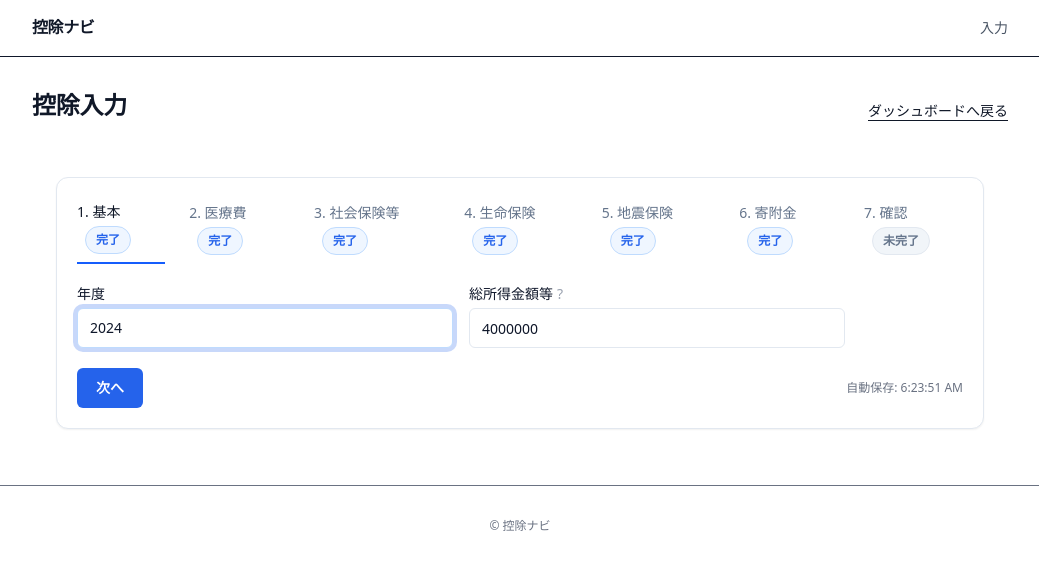
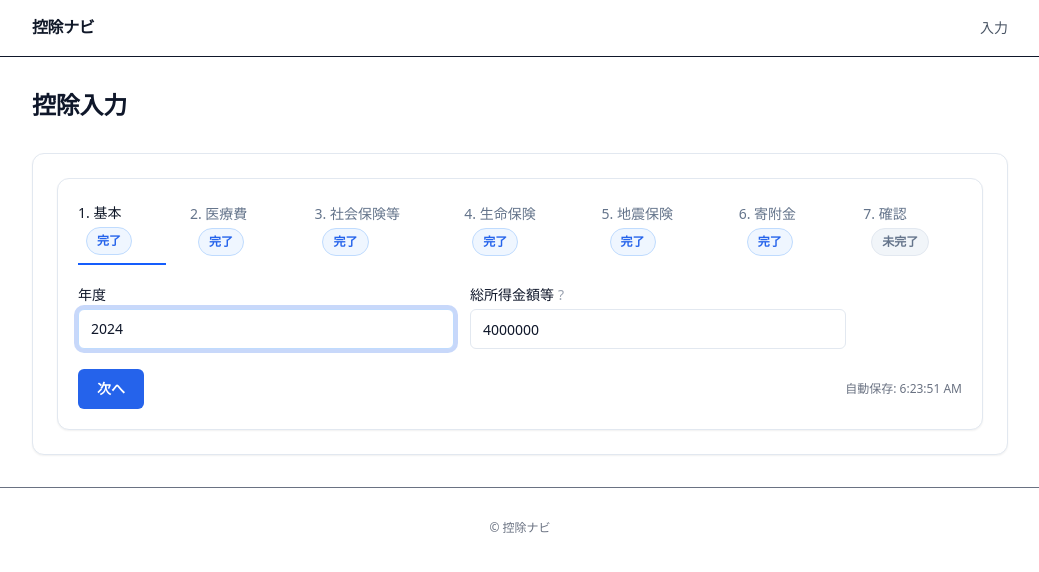
Before and after one commit to shunki-235/koujo-navi, a Next.js app: page /deductions/flow in a window 1280 px wide. Shown: the top 572 px of the page, without its empty margins (120-1159 px from the left). Built offline with nearby package versions, Linux system fonts and the light colour scheme.

Commit message:
chore: ダッシュボード導線の完全削除（TOP統一に伴い各所から除去・README更新）

```diff
--- a/src/app/(deductions)/deductions/flow/page.tsx
+++ b/src/app/(deductions)/deductions/flow/page.tsx
@@ -3,13 +3,8 @@
 export default function DeductionsFlowPage() {
   return (
     <section className="space-y-8">
-      <div className="flex items-end justify-between">
-        <h1 className="text-2xl font-semibold text-gray-900">控除入力</h1>
-        <a href="/deductions" className="text-sm text-gray-900 underline underline-offset-4 hover:opacity-70">
-          ダッシュボードへ戻る
-        </a>
-      </div>
-      <div className="bg-white p-6">
+      <h1 className="text-2xl font-semibold">控除入力</h1>
+      <div className="card p-6">
         <FlowForm />
       </div>
     </section>
--- a/src/app/page.tsx
+++ b/src/app/page.tsx
@@ -9,7 +9,7 @@
           <p className="mt-2 text-base text-muted">シンプルな入力で所得控除を自動計算。医療費・保険・寄附金などをまとめてサクッと。</p>
           <div className="flex flex-wrap gap-3 pt-5 text-sm">
             <a href="/deductions/flow" className="btn btn-primary">すぐ入力を始める</a>
-            <a href="/deductions" className="btn btn-outline">ダッシュボードを見る</a>
+            {/* ダッシュボード導線はTOP統一のため削除 */}
           </div>
           <div className="text-xs text-muted pt-4">対応: 医療費・社会保険・iDeCo・小規模共済・生命/地震保険・寄附金。</div>
         </div>
```
Also changed, not shown: 1 other file (tests, documents, lock files or other folders).
